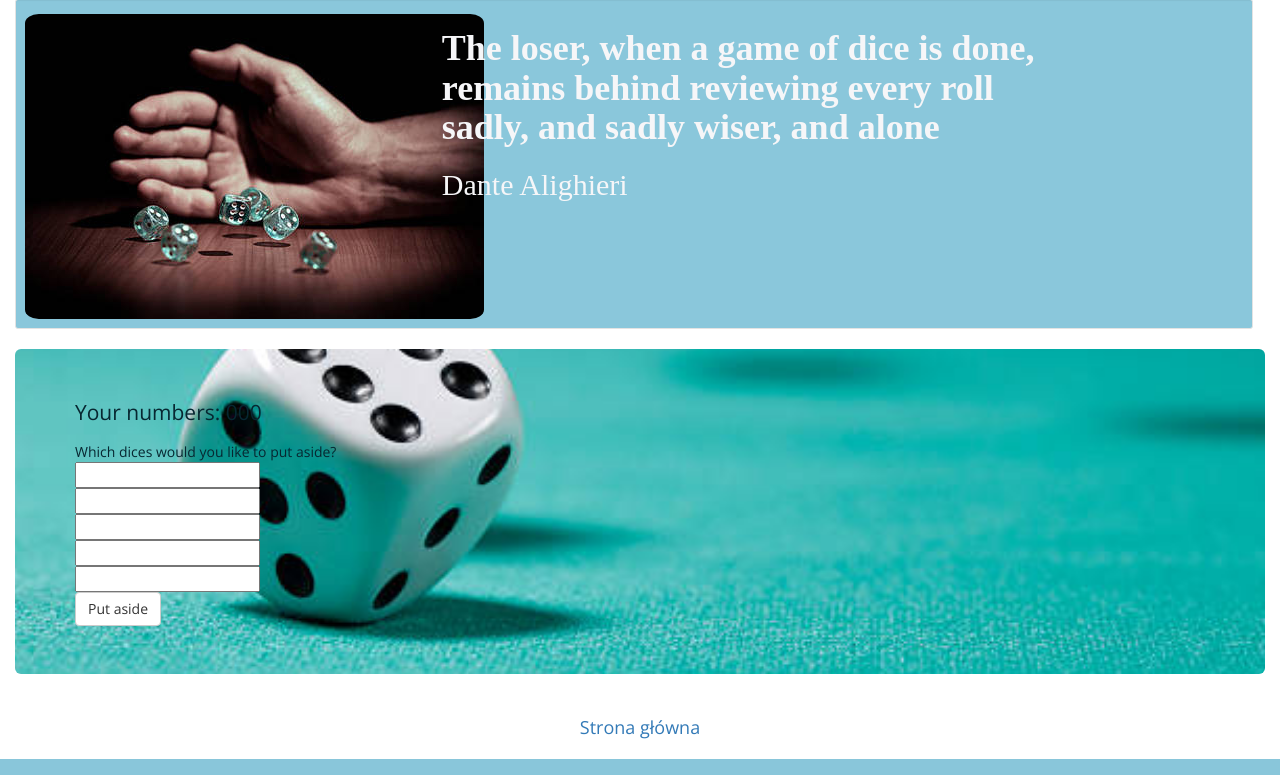
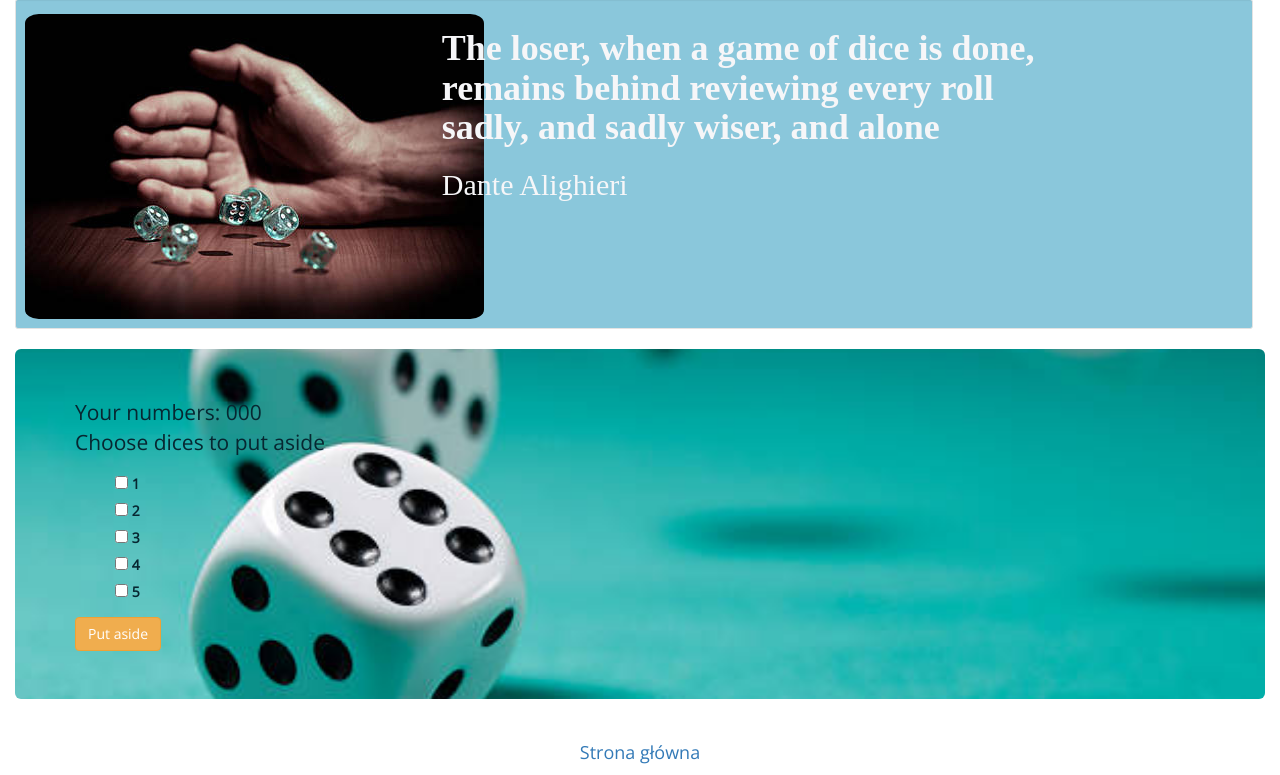
Before and after one commit to Kadabu/Dices, a Django app: template Dices/dices/templates/game_1_start.html in a window 1280 px wide. Shown: the part 41-816 px from the top of the page. Run offline with Django 3.2, Linux system fonts and the light colour scheme; tables that the repository leaves empty hold one stand-in row (values such as "Sample post"); the template is opened without the code that fills it: values that come from a table or form of the project are taken from there, most other values are stand-ins (such as "Sample title", 1, 10 or a date in 2020); some libraries are stand-ins or nearby versions; some web fonts are replaced.

Commit message:
Views.py - Start

```diff
--- a/Dices/Dices/urls.py
+++ b/Dices/Dices/urls.py
@@ -18,12 +18,13 @@ from django.urls import path, include
 from django.conf import settings
 from django.conf.urls import url
 from django.conf.urls.static import static
-from dices.views import Game1
+from dices.views import Game1, Start
 
 urlpatterns = [
     path('admin/', admin.site.urls),
     path('admin/', admin.site.urls),
     path('game_1/', Game1.as_view()),
+    path('start/', Start.as_view()),
     url('^', include('django.contrib.auth.urls')),
 ]
 
--- a/Dices/dices/forms.py
+++ b/Dices/dices/forms.py
@@ -1,10 +1,14 @@
 from django import forms
 from django.contrib.auth.models import User
-from .models import Roll
+#from .models import Roll
 
+DICES_SIDES = (
+    (1,1),
+    (2,2),
+    (3,3),
+    (4,4),
+    (5,5),
+    )
 
-
-class Game1ChoiceForm(forms.ModelForm):
-    class Meta:
-        model = Roll
-        fields = '__all__'
+class Game1ChoiceForm(forms.Form):
+    put_aside = forms.MultipleChoiceField(choices=DICES_SIDES, widget=forms.CheckboxSelectMultiple)
--- a/Dices/dices/templates/game_1_start.html
+++ b/Dices/dices/templates/game_1_start.html
@@ -3,15 +3,11 @@
 {% block content %}
   <p>
     Your numbers: {{ numbers }}</br>
+    Choose dices to put aside
   </p>
   <form method="post">
     {% csrf_token %}
-    Which dices would you like to put aside?</br>
-    {{ form.dice_1 }}</br>
-    {{ form.dice_2 }}</br>
-    {{ form.dice_3 }}</br>
-    {{ form.dice_4 }}</br>
-    {{ form.dice_5 }}</br>
-    <input type="submit" value="Put aside" class="btn btn-default">
-  </form>
+    {{ form.put_aside }}
+    <button type="submit" class="btn btn-warning">Put aside</button>
+</form>
 {% endblock %}
--- /dev/null
+++ b/Dices/dices/templates/start.html
@@ -0,0 +1,6 @@
+{% extends "base.html" %}
+
+{% block content %}
+    <a href="/game_1/" class="btn btn-info">Roll dices again</a></br>
+    <a href="/game_1/" class="btn btn-warning">Stop</a>
+{% endblock %}
```
Also changed, not shown: Dices/dices/views.py (+8 -5 lines).
